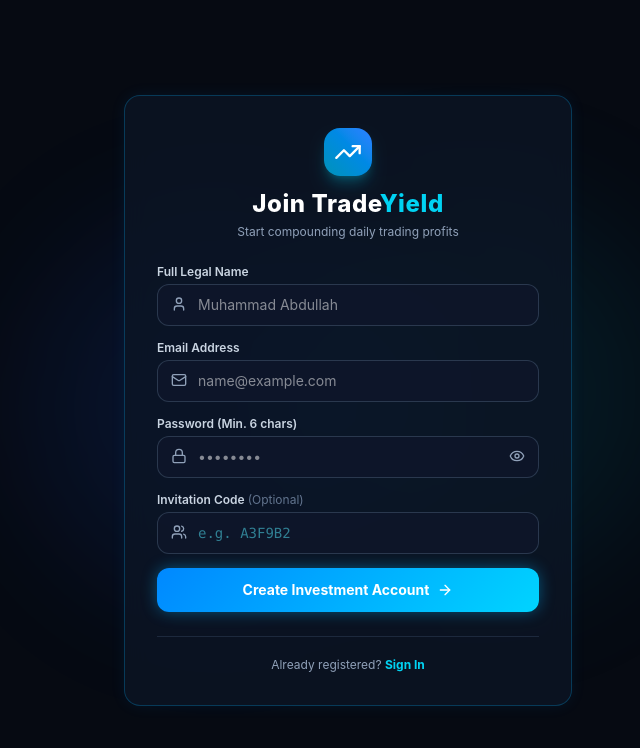
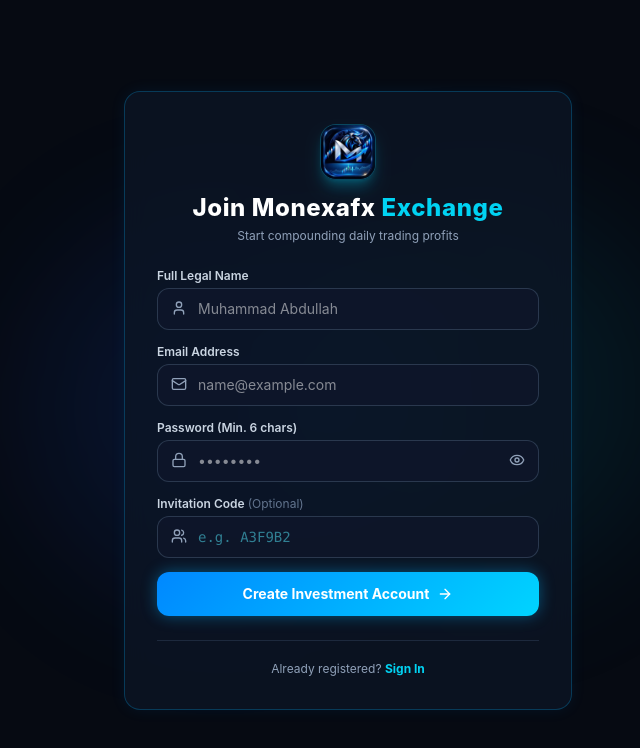
Before and after one commit to ABDULLAHMUHAMMADK/B-project, a React (Vite) app in the folder Frontend/: page /register in a window 1280 px wide. Shown: the top 748 px of the page, without its empty margins (292-932 px from the left). Built offline with nearby package versions, Linux system fonts and the light colour scheme; no server answers.

Commit message:
adding changes

```diff
--- a/Frontend/src/components/layout/Navbar.jsx
+++ b/Frontend/src/components/layout/Navbar.jsx
@@ -3,8 +3,7 @@ import React, { memo } from 'react';
 import { Link } from 'react-router-dom';
 import { Bell, MessageSquare, Menu, ExternalLink } from 'lucide-react';
 import { useAuthStore } from '../../store/useAuthStore';
-import LOGO_IMAGE_PATH from '../../assets/logo.jpeg'; // Update this path to your actual logo image
-
+import LOGO_IMAGE_PATH from '../../assets/logo.jpeg';
 
 const Navbar = memo(({ onMobileSidebarToggle, onOpenNotifications }) => {
   const user = useAuthStore((state) => state.user);
@@ -24,18 +23,17 @@ const Navbar = memo(({ onMobileSidebarToggle, onOpenNotifications }) => {
           </button>
 
           {/* Logo Image & Brand Name (Redirects to Landing Page) */}
-          <Link to="/" className="flex items-center gap-2 hover:opacity-90 transition group">
-            {/* Logo Image Container with Responsive Width/Height & Glow Effect */}
-            <div className="relative w-8 h-8 sm:w-10 sm:h-10 rounded-xl bg-slate-900/80 border border-cyan-500/30 p-1 flex items-center justify-center overflow-hidden shrink-0 shadow-md shadow-cyan-500/20 group-hover:border-cyan-400 transition">
+          <Link to="/" className="flex items-center gap-2.5 hover:opacity-90 transition group">
+            {/* Larger Logo Container: w-10 h-10 (mobile) / w-12 h-12 (desktop) */}
+            <div className="relative w-10 h-10 sm:w-12 sm:h-12 rounded-xl bg-slate-900/80 border border-cyan-500/30 flex items-center justify-center overflow-hidden shrink-0 shadow-md shadow-cyan-500/20 group-hover:border-cyan-400 transition">
               <img
                 src={LOGO_IMAGE_PATH}
                 alt="Monexafx Exchange Logo"
-                className="w-full h-full object-contain"
+                className="w-full h-full object-cover"
                 onError={(e) => {
-                  // Fallback placeholder if image path isn't set yet
                   e.target.style.display = 'none';
                   e.target.parentNode.innerText = 'M';
-                  e.target.parentNode.className += ' text-cyan-400 font-extrabold text-sm sm:text-base';
+                  e.target.parentNode.className += ' text-cyan-400 font-extrabold text-base sm:text-lg';
                 }}
               />
             </div>
@@ -54,7 +52,6 @@ const Navbar = memo(({ onMobileSidebarToggle, onOpenNotifications }) => {
 
         {/* Right Community Link, Notifications & User Info */}
         <div className="flex items-center gap-2 sm:gap-3 shrink-0">
-          {/* Official Community Group Button */}
           <a
             href={COMMUNITY_GROUP_URL}
             target="_blank"
@@ -67,7 +64,6 @@ const Navbar = memo(({ onMobileSidebarToggle, onOpenNotifications }) => {
             <ExternalLink className="w-3 h-3 text-slate-400" />
           </a>
 
-          {/* Notification Bell Icon */}
           <button
             onClick={onOpenNotifications}
             className="relative p-1.5 sm:p-2 rounded-xl bg-slate-900/80 text-gray-300 hover:text-cyan-400 border border-slate-800 transition"
@@ -77,7 +73,6 @@ const Navbar = memo(({ onMobileSidebarToggle, onOpenNotifications }) => {
             <span className="absolute top-1.5 right-1.5 w-2 h-2 rounded-full bg-cyan-400 animate-pulse"></span>
           </button>
 
-          {/* User Profile Summary */}
           <div className="flex items-center gap-2 sm:gap-3 pl-2 sm:pl-3 border-l border-slate-800">
             <div className="relative">
               <div className="w-8 h-8 sm:w-10 sm:h-10 rounded-full border-2 border-cyan-400 bg-slate-800 flex items-center justify-center text-cyan-300 font-bold text-xs sm:text-sm shadow-md shadow-cyan-500/20">
--- a/Frontend/src/pages/LandingPage.jsx
+++ b/Frontend/src/pages/LandingPage.jsx
@@ -19,8 +19,7 @@ import {
 } from 'lucide-react';
 import { useAuthStore } from '../store/useAuthStore';
 import MarketOverviewWidget from '../components/dashboard/MarketOverviewWidget';
-import LOGO_IMAGE_PATH from '../assets/logo.jpeg'; // Update this path to your actual logo image
-
+import LOGO_IMAGE_PATH from '../assets/logo.jpeg';
 
 const LandingPage = () => {
   const { isAuthenticated, role } = useAuthStore();
@@ -69,7 +68,7 @@ const LandingPage = () => {
     },
     {
       id: 4,
-      title: 'Fast Binance Payout Gateways',
+      title: 'Fast Payout Gateways',
       subtitle: 'TRON (TRC20) USDT Cashouts',
       description: 'Execute instant withdrawal requests processed directly to your personal Binance Pay ID or web3 TRC20 wallet within 1 to 30 minutes.',
       badge: 'Instant Liquidity',
@@ -101,17 +100,17 @@ const LandingPage = () => {
       <header className="sticky top-0 z-40 bg-[#070c16]/90 backdrop-blur-md border-b border-cyan-900/30 px-3 py-3 sm:px-4 sm:py-4 md:px-8">
         <div className="max-w-7xl mx-auto flex justify-between items-center gap-2">
           {/* Logo Image & Brand Title */}
-          <Link to="/" className="flex items-center gap-2 shrink-0 group">
-            {/* Image Wrapper with Responsive Sizing */}
-            <div className="relative w-8 h-8 sm:w-10 sm:h-10 rounded-xl bg-slate-900/80 border border-cyan-500/30 p-1 flex items-center justify-center overflow-hidden shrink-0 shadow-lg shadow-cyan-500/20 group-hover:border-cyan-400 transition">
+          <Link to="/" className="flex items-center gap-2.5 shrink-0 group">
+            {/* Larger Logo Container: w-10 h-10 (mobile) / w-12 h-12 (desktop) */}
+            <div className="relative w-10 h-10 sm:w-12 sm:h-12 rounded-xl bg-slate-900/80 border border-cyan-500/30 flex items-center justify-center overflow-hidden shrink-0 shadow-lg shadow-cyan-500/20 group-hover:border-cyan-400 transition">
               <img
                 src={LOGO_IMAGE_PATH}
                 alt="Monexafx Exchange Logo"
-                className="w-full h-full object-contain"
+                className="w-full h-full object-cover"
                 onError={(e) => {
                   e.target.style.display = 'none';
                   e.target.parentNode.innerText = 'M';
-                  e.target.parentNode.className += ' text-cyan-400 font-extrabold text-sm sm:text-base';
+                  e.target.parentNode.className += ' text-cyan-400 font-extrabold text-base sm:text-lg';
                 }}
               />
             </div>
--- a/Frontend/src/pages/Login.jsx
+++ b/Frontend/src/pages/Login.jsx
@@ -1,9 +1,10 @@
 // src/pages/Login.jsx
 import React, { useState } from 'react';
 import { Link, useNavigate, useSearchParams } from 'react-router-dom';
-import { TrendingUp, Lock, Mail, Eye, EyeOff, ArrowRight, ShieldAlert } from 'lucide-react';
+import { Lock, Mail, Eye, EyeOff, ArrowRight, ShieldAlert } from 'lucide-react';
 import axiosInstance from '../api/axiosInstance';
 import { useAuthStore } from '../store/useAuthStore';
+import LOGO_IMAGE_PATH from '../assets/logo.jpeg';
 
 const Login = () => {
   const navigate = useNavigate();
@@ -54,14 +55,23 @@ const Login = () => {
       <div className="absolute bottom-1/4 right-1/4 w-96 h-96 bg-blue-600/10 rounded-full blur-3xl pointer-events-none"></div>
 
       <div className="neon-card bg-[#0b1322]/90 max-w-md w-full p-8 rounded-2xl relative border border-cyan-500/30 shadow-2xl z-10">
-        {/* Branding Header -> Clicking logo/name redirects to Main Landing Page */}
+        {/* Branding Header -> Redirects to Landing Page */}
         <div className="text-center mb-8">
-          <Link to="/" className="inline-block hover:opacity-90 transition">
-            <div className="w-12 h-12 rounded-2xl bg-gradient-to-tr from-cyan-600 to-blue-500 flex items-center justify-center mx-auto shadow-lg shadow-cyan-500/30 mb-3">
-              <TrendingUp className="w-7 h-7 text-white" />
+          <Link to="/" className="inline-block hover:opacity-90 transition group">
+            <div className="w-14 h-14 rounded-2xl bg-slate-900/80 border border-cyan-500/30 flex items-center justify-center overflow-hidden mx-auto shadow-lg shadow-cyan-500/30 mb-3 group-hover:border-cyan-400 transition">
+              <img
+                src={LOGO_IMAGE_PATH}
+                alt="Monexafx Exchange Logo"
+                className="w-full h-full object-cover"
+                onError={(e) => {
+                  e.target.style.display = 'none';
+                  e.target.parentNode.innerText = 'M';
+                  e.target.parentNode.className += ' text-cyan-400 font-extrabold text-xl';
+                }}
+              />
             </div>
             <h1 className="text-2xl font-extrabold text-white tracking-wide">
-              Trade<span className="text-cyan-400">Yield</span>
+              Monexafx <span className="text-cyan-400">Exchange</span>
             </h1>
           </Link>
           <p className="text-xs text-slate-400 mt-1">Sign in to your managed investment portal</p>
--- a/Frontend/src/pages/Register.jsx
+++ b/Frontend/src/pages/Register.jsx
@@ -1,9 +1,10 @@
-// Frontend/src/pages/Register.jsx
+// src/pages/Register.jsx
 import React, { useState, useEffect } from 'react';
 import { Link, useNavigate, useSearchParams } from 'react-router-dom';
-import { TrendingUp, Lock, Mail, User, Users, Eye, EyeOff, ArrowRight, ShieldAlert } from 'lucide-react';
+import { Lock, Mail, User, Users, Eye, EyeOff, ArrowRight, ShieldAlert } from 'lucide-react';
 import axiosInstance from '../api/axiosInstance';
 import { useAuthStore } from '../store/useAuthStore';
+import LOGO_IMAGE_PATH from '../assets/logo.jpeg';
 
 const Register = () => {
   const navigate = useNavigate();
@@ -46,7 +47,7 @@ const Register = () => {
       setAuth({ user, token });
       navigate('/dashboard', { replace: true });
     } catch (err) {
-      setError(err.response?.data?.error || 'Registration failed. Please check your asdasdas details.');
+      setError(err.response?.data?.error || 'Registration failed. Please check your registration details.');
     } finally {
       setLoading(false);
     }
@@ -61,12 +62,23 @@ const Register = () => {
       <div className="neon-card bg-[#0b1322]/90 max-w-md w-full p-8 rounded-2xl relative border border-cyan-500/30 shadow-2xl z-10">
         {/* Header */}
         <div className="text-center mb-6">
-          <div className="w-12 h-12 rounded-2xl bg-gradient-to-tr from-cyan-600 to-blue-500 flex items-center justify-center mx-auto shadow-lg shadow-cyan-500/30 mb-3">
-            <TrendingUp className="w-7 h-7 text-white" />
-          </div>
-          <h1 className="text-2xl font-extrabold text-white tracking-wide">
-            Join Trade<span className="text-cyan-400">Yield</span>
-          </h1>
+          <Link to="/" className="inline-block hover:opacity-90 transition group">
+            <div className="w-14 h-14 rounded-2xl bg-slate-900/80 border border-cyan-500/30 flex items-center justify-center overflow-hidden mx-auto shadow-lg shadow-cyan-500/30 mb-3 group-hover:border-cyan-400 transition">
+              <img
+                src={LOGO_IMAGE_PATH}
+                alt="Monexafx Exchange Logo"
+                className="w-full h-full object-cover"
+                onError={(e) => {
+                  e.target.style.display = 'none';
+                  e.target.parentNode.innerText = 'M';
+                  e.target.parentNode.className += ' text-cyan-400 font-extrabold text-xl';
+                }}
+              />
+            </div>
+            <h1 className="text-2xl font-extrabold text-white tracking-wide">
+              Join Monexafx <span className="text-cyan-400">Exchange</span>
+            </h1>
+          </Link>
           <p className="text-xs text-slate-400 mt-1">Start compounding daily trading profits</p>
         </div>
 
```
